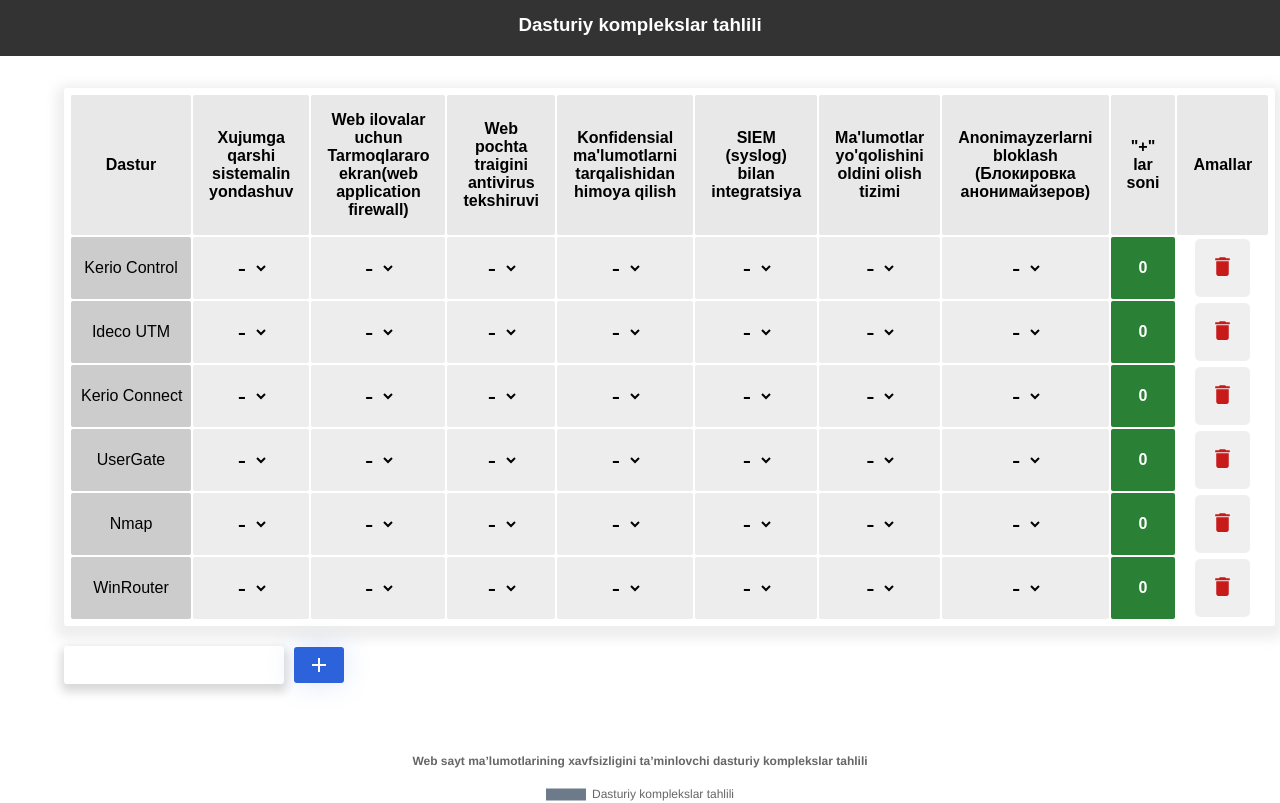
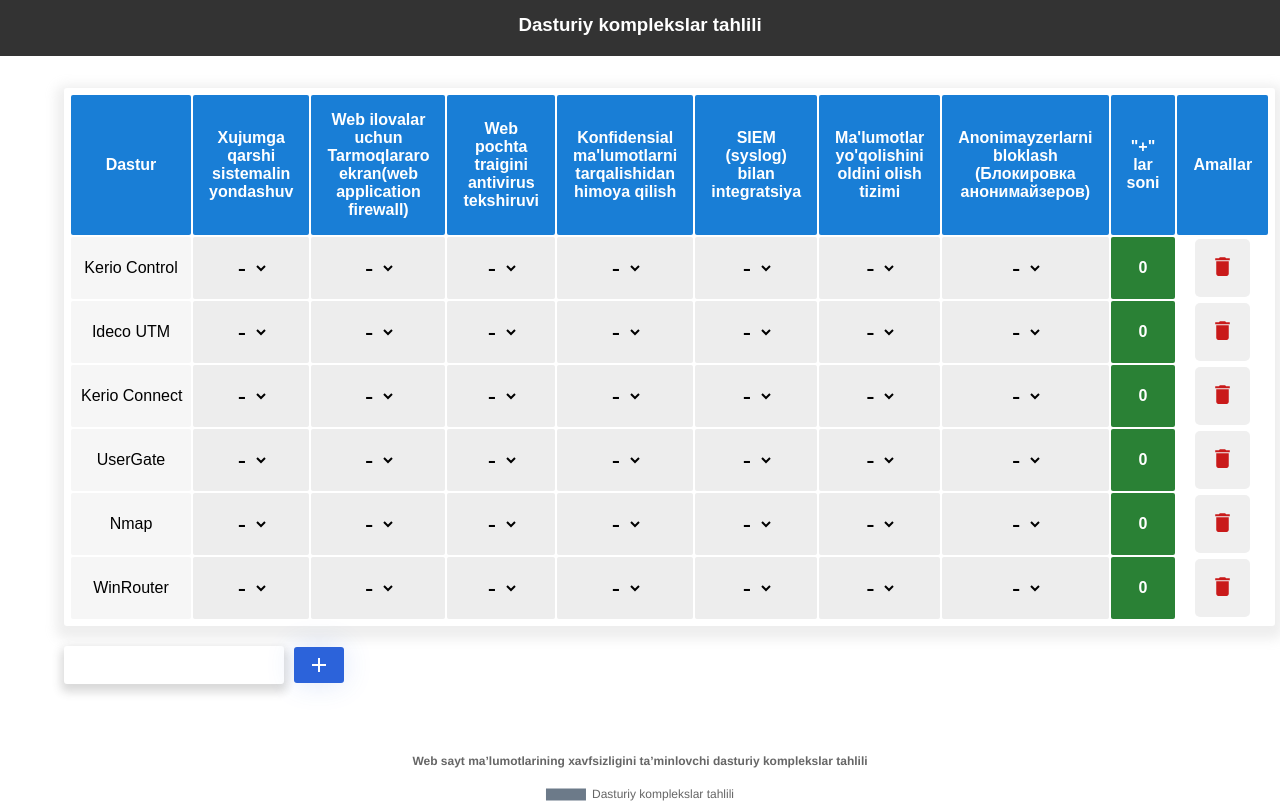
Before and after one commit to muhammadjonqilichev/test-app, a React (Create React App) app: page / in a window 1280 px wide. Shown: the top 803 px of the page. Built offline with nearby package versions, Linux system fonts and the light colour scheme.

Commit message:
fixed: color

```diff
--- a/src/App.css
+++ b/src/App.css
@@ -15,14 +15,15 @@
   text-align: center;
   border: none;
   padding: 1rem;
-  background-color: rgb(233, 232, 232);
+  background-color: rgb(25, 126, 214);
   border-radius: 2px;
+  color: white;
 } td, td {
   text-align: center;
   border: none;
   padding: 1rem;
   width: 100px;
-  background-color: rgb(246, 246, 246);
+  background-color: rgb(250, 250, 250);
   border-radius: 2px;
 }
 
--- a/src/components/tablePart/TablePart.module.scss
+++ b/src/components/tablePart/TablePart.module.scss
@@ -13,7 +13,7 @@
     .row {
       .rowNames {
         font-weight: 400;
-        background-color: rgb(204, 204, 204);
+        background-color: rgb(246, 246, 246);
         border-radius: 2px;
         overflow: scroll;
         max-width: 100px;
```
